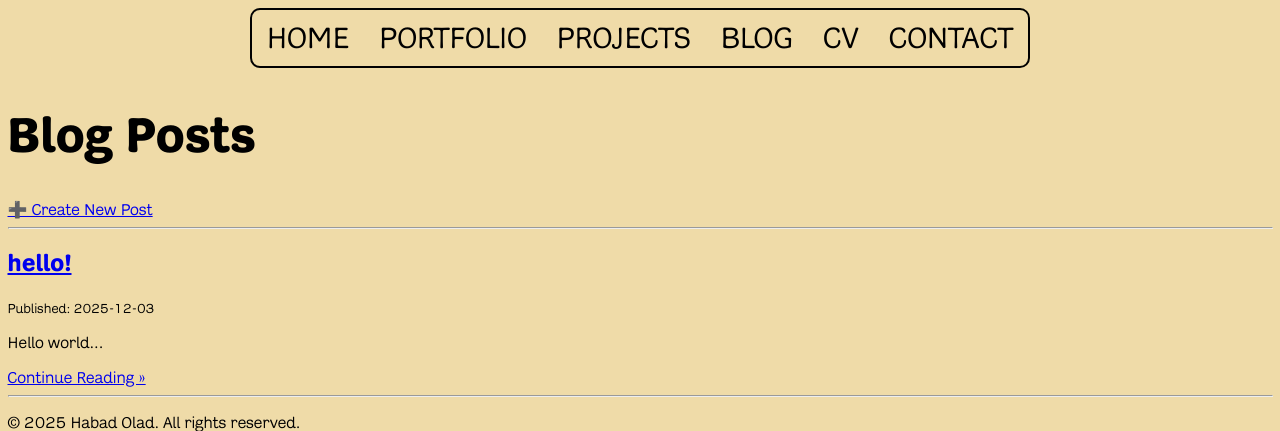
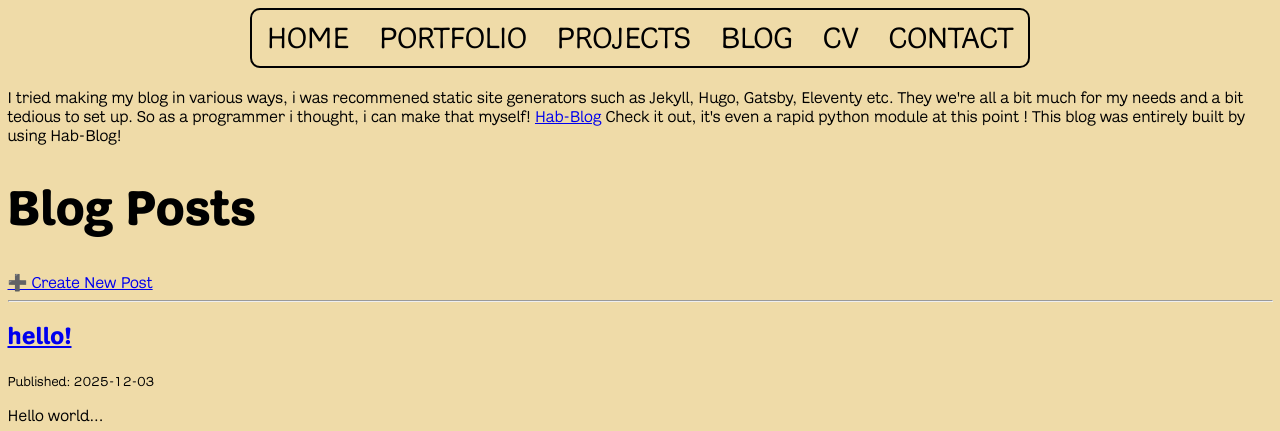
Before and after one commit to HabadOlad/MyFlaskJourney, a Flask app: page /blog in a window 1280 px wide. Shown: the top 431 px of the page. Run offline with Flask 3, Linux system fonts and the light colour scheme; data comes from the database, SQL or seed files in the repository; both versions use the stored data as it was after the commit.

Commit message:
feat:updated blog page

```diff
--- a/mywebsite/templates/blog.html
+++ b/mywebsite/templates/blog.html
@@ -1,5 +1,14 @@
 {% extends "layout.html" %} {%block mainBlock %}
 <div class="blog-page-content">
+  <p>
+    I tried making my blog in various ways, i was recommened static site
+    generators such as Jekyll, Hugo, Gatsby, Eleventy etc. They we're all a bit
+    much for my needs and a bit tedious to set up. So as a programmer i thought,
+    i can make that myself!
+    <a href="https://github.com/HabadOlad/Hab-blog">Hab-Blog</a>
+    Check it out, it's even a rapid python module at this point ! This blog was
+    entirely built by using Hab-Blog!
+  </p>
   <h1>Blog Posts</h1>
 
   <a href="{{ url_for('new_post') }}" class="btn-create-post"
```
Also changed, not shown: mywebsite/instance/blog.db.
